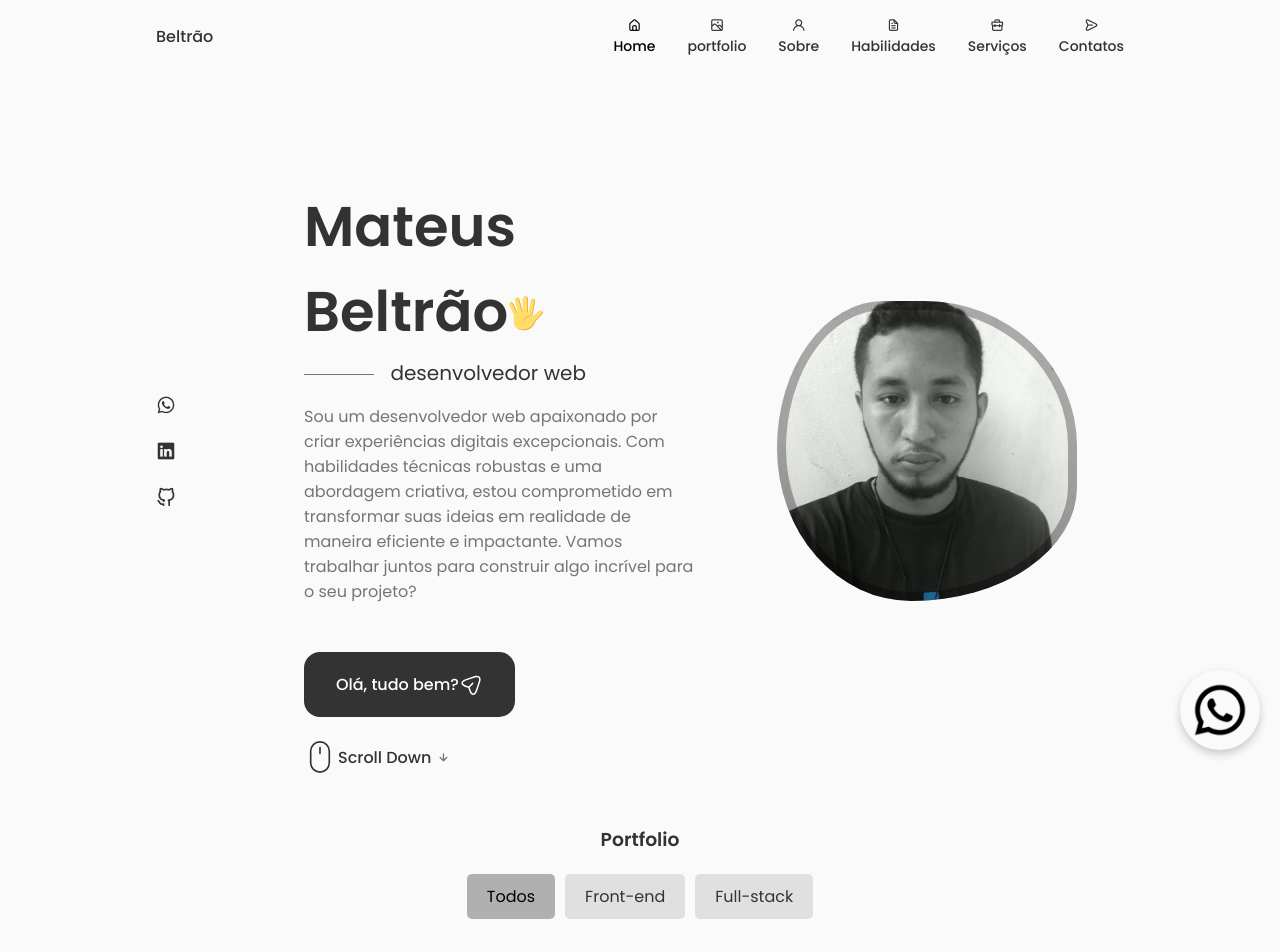
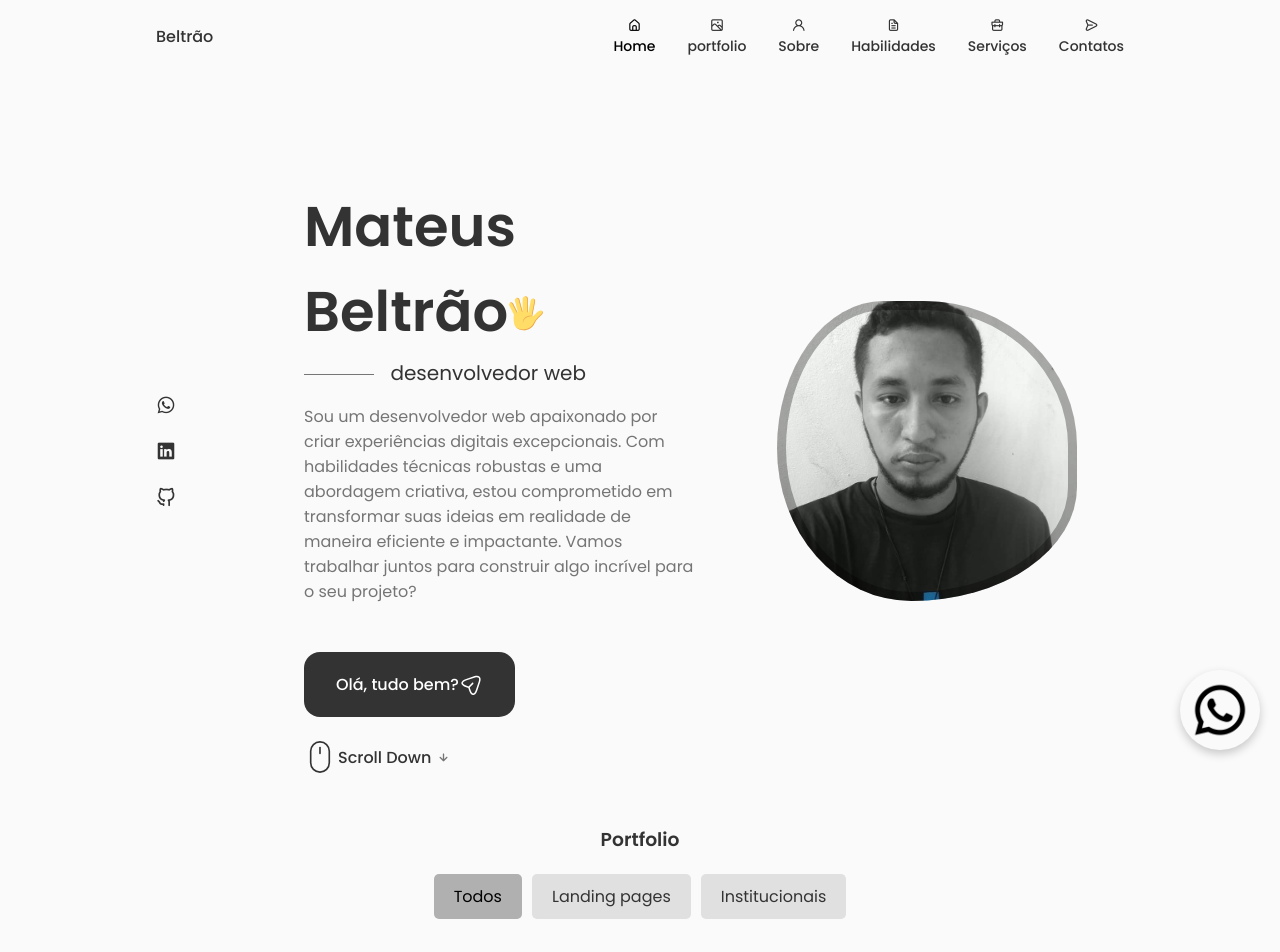
Before and after one commit to MateusBeltrao/portifolio, a React (Create React App) app: page / in a window 1280 px wide. Shown: the top 952 px of the page. Built offline with nearby package versions, Linux system fonts and the light colour scheme.

Commit message:
first commit

```diff
--- a/src/components/portfolio/Portfolio.jsx
+++ b/src/components/portfolio/Portfolio.jsx
@@ -57,13 +57,13 @@ const Portfolio = () => {
             className={selectedType === 'front' ? 'active' : ''}
             onClick={() => handleTypeChange('front')}
           >
-            Front-end
+            Landing pages
           </button>
           <button
             className={selectedType === 'back' ? 'active' : ''}
             onClick={() => handleTypeChange('back')}
           >
-            Full-stack
+            Institucionais
           </button>
         </div>
       </nav>
```
